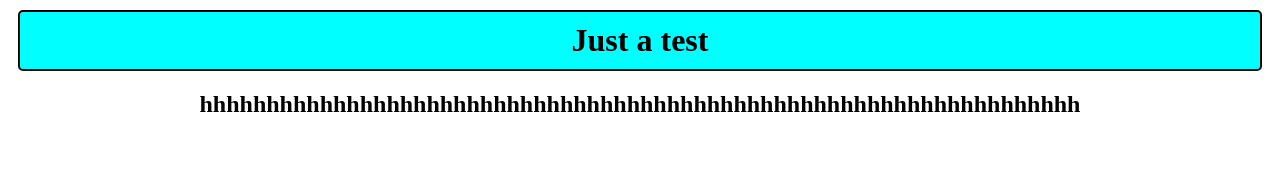
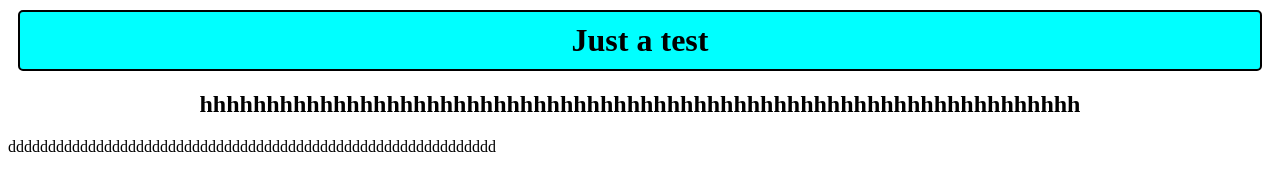
Before and after one commit to PIVOx11/test, a plain HTML site: page index.html in a window 1280 px wide. Drawn offline with Linux system fonts and the light colour scheme.

Commit message:
just test

```diff
--- a/index.html
+++ b/index.html
@@ -9,6 +9,7 @@
 </head>
 <body>
     <h2>hhhhhhhhhhhhhhhhhhhhhhhhhhhhhhhhhhhhhhhhhhhhhhhhhhhhhhhhhhhhhhhhhh</h2>
+    <p>ddddddddddddddddddddddddddddddddddddddddddddddddddddddddddddd</p>
 
 </body>
 </html>
```
